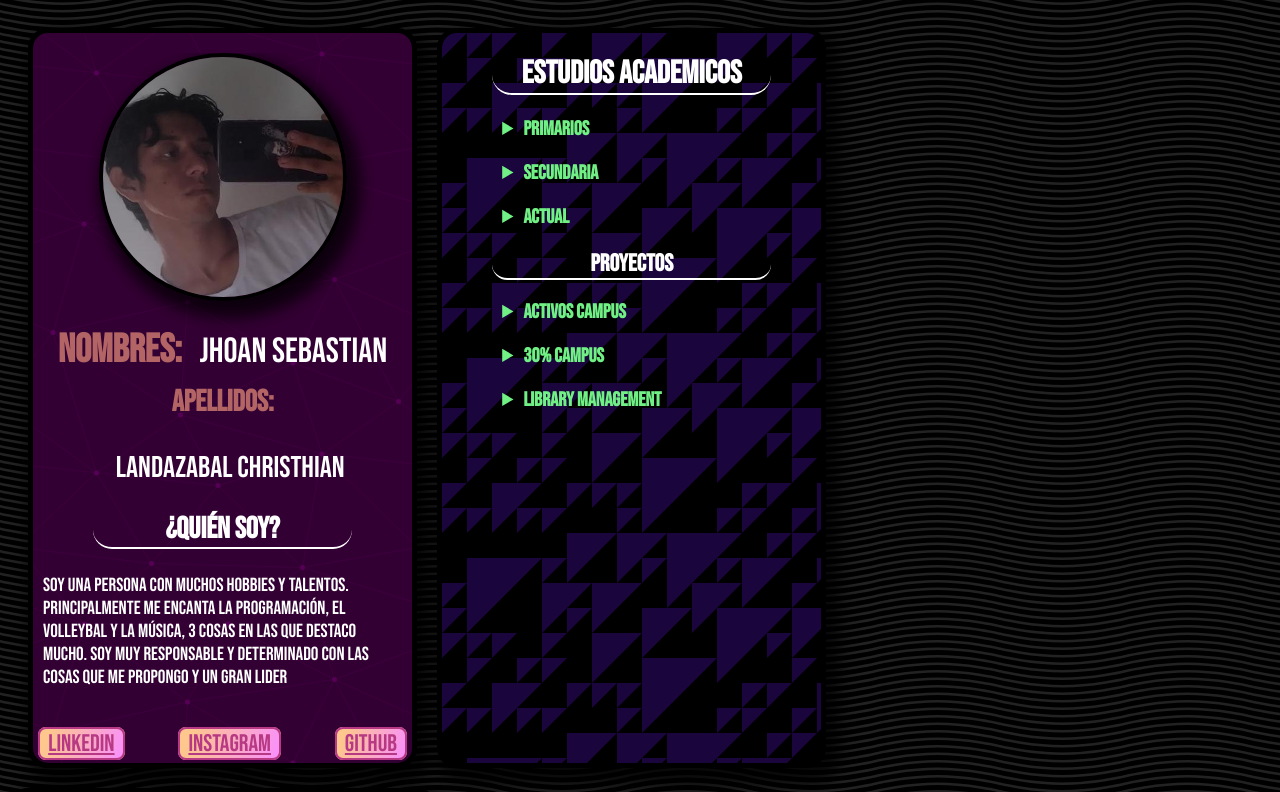
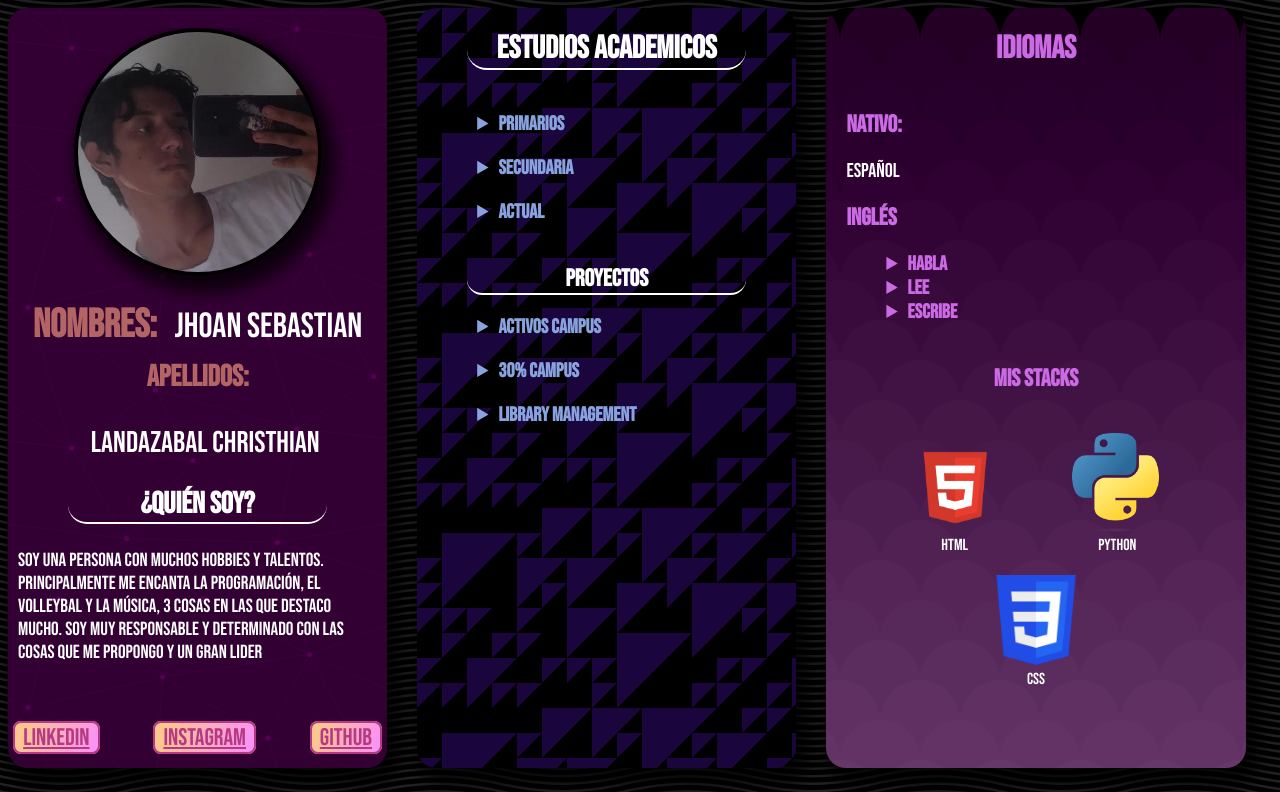
Before and after one commit to JhoanSLC/trabajo_html, a plain HTML site: page index.html in a window 1280 px wide. Shown: the top 792 px of the page. Drawn offline with Linux system fonts and the light colour scheme; a web font is replaced by a local one.

Commit message:
Final commit

```diff
--- a/css/style.css
+++ b/css/style.css
@@ -19,14 +19,13 @@ ul {
 /* Estilos de columnas */
 
 .columna1 {
-    margin-top: 20px;
+    margin-right: 30px;
+    display: flex;
+    flex-direction: column;
     width: 30%;
-    height: 730px;
+    height: 760px;
     float: left;
-    border: solid 5px;
     border-radius: 20px;
-    margin-right: 20px;
-    margin-left: 20px;
     -webkit-box-shadow: 7px 10px 16px 7px rgba(0,0,0,0.75); /* Sombras */
     -moz-box-shadow: 7px 10px 16px 7px rgba(0,0,0,0.75); /* Sombras */
     box-shadow: 7px 10px 16px 7px rgba(0,0,0,0.75); /* Sombras */
@@ -36,13 +35,13 @@ ul {
 }
 
 #columna2 {
-    margin-top: 20px;
+    margin-right: 30px;
+    display: flex;
+    flex-direction: column;
     width: 30%;
-    height: 730px;
+    height: 760px;
     float: left;
-    border: solid 5px;
     border-radius: 20px;
-    margin-right: 20px;
     -webkit-box-shadow: 7px 10px 16px 7px rgba(0,0,0,0.75); /* Sombra */
     -moz-box-shadow: 7px 10px 16px 7px rgba(0,0,0,0.75); /* Sombra */
     box-shadow: 7px 10px 16px 7px rgba(0,0,0,0.75); /* Sombra */
@@ -53,13 +52,12 @@ ul {
 
 
 #columna3 {
-    margin-top: 20px;
+    display: flex;
+    flex-direction: column;
     width: 30%;
-    height: 720px;
+    height: 760px;
     float: left;
-    border: solid 5px;
     border-radius: 20px;
-    margin-right: 20px;
     -webkit-box-shadow: 7px 10px 16px 7px rgba(0,0,0,0.75); /* Sombra */
     -moz-box-shadow: 7px 10px 16px 7px rgba(0,0,0,0.75); /* Sombra */
     box-shadow: 7px 10px 16px 7px rgba(0,0,0,0.75); /* Sombra */
@@ -239,7 +237,7 @@ a.link:hover {
 
 /* Edición de los details */
 #columna2 details {
-    color: #70f085;
+    color: #88a3dd;
     padding-right: 20px;
     padding-left: 20px;
     margin-bottom: 20px;
@@ -282,7 +280,12 @@ details p strong {
 
 h1.title {
     text-align: center;
+    color: #cb6ae4
 
+}
+
+h2.title {
+    color: #cb6ae4;
 }
 
 #columna3 p {
@@ -292,6 +295,10 @@ h1.title {
 
 .centrar {
     text-align: center;
+}
+
+ul details {
+    color: #cb6ae4;
 }
 
 .logo {
```
